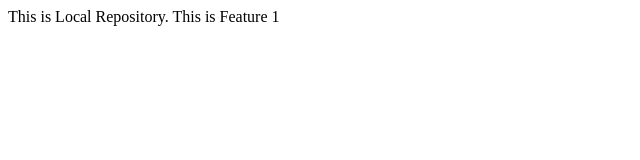
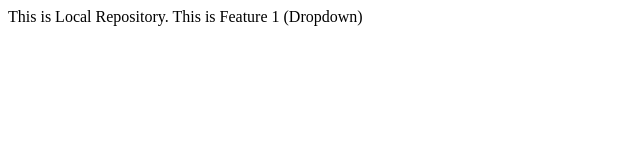
Before and after one commit to jmjaidmulla/Localrepo, a plain HTML site: page index.html in a window 1280 px wide. Shown: the whole page, without its empty margins (0-640 px from the left). Drawn offline with Linux system fonts and the light colour scheme.

```diff
--- a/index.html
+++ b/index.html
@@ -8,6 +8,6 @@
 <body>
     This is Local Repository.
 
-    This is Feature 1
+    This is Feature 1 (Dropdown)
 </body>
 </html>
```
